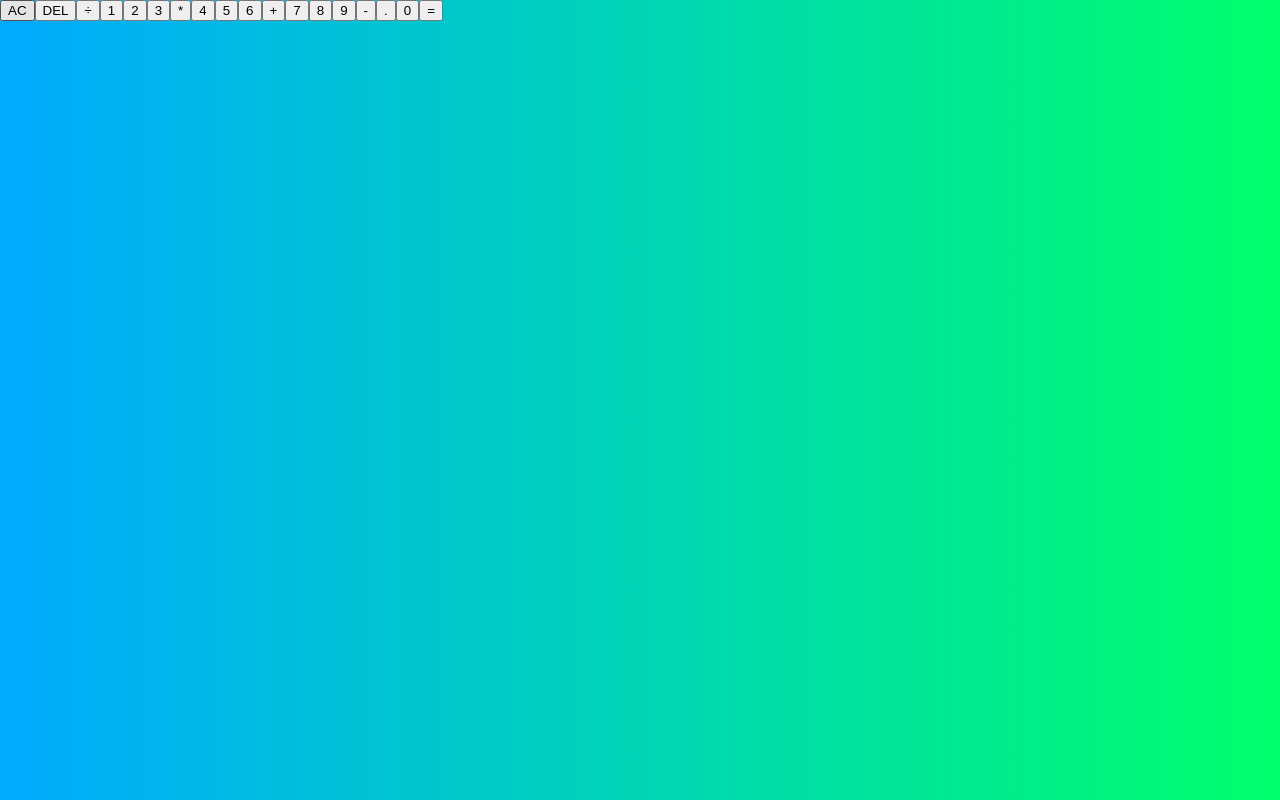
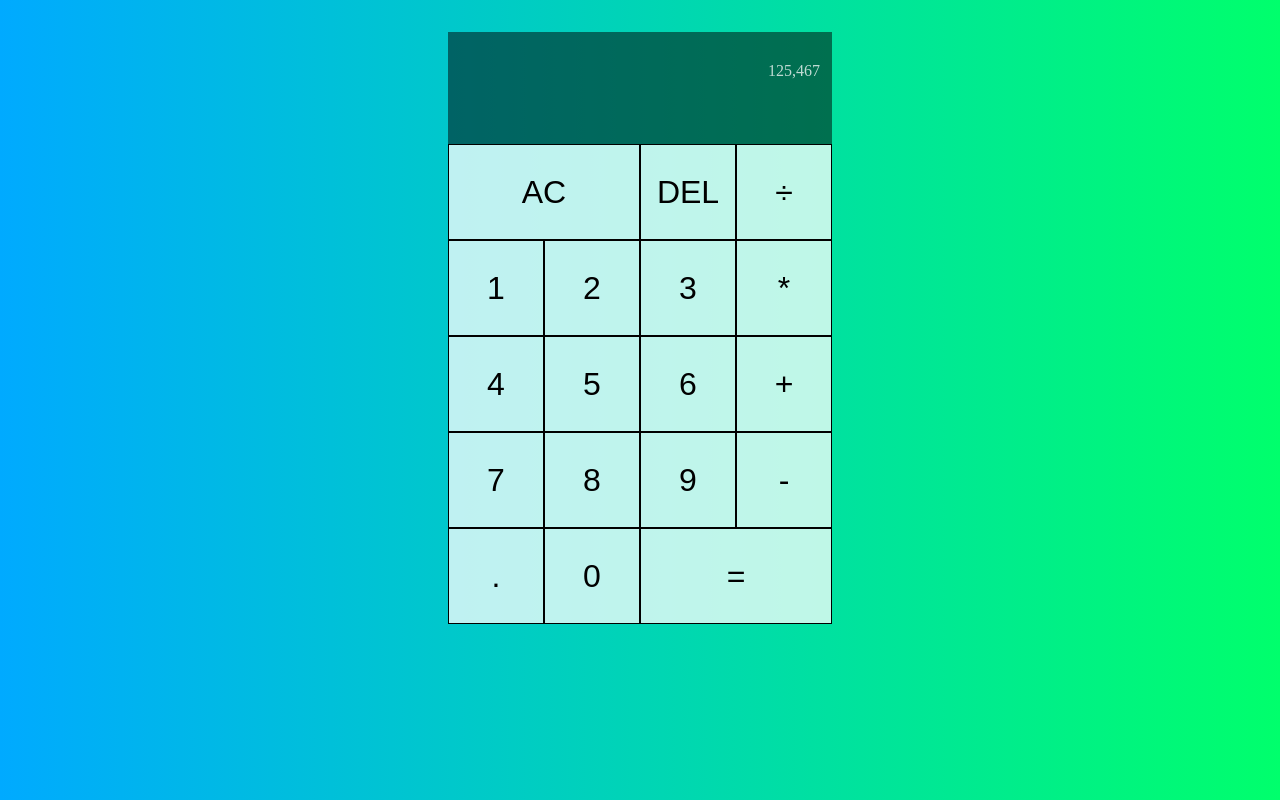
Before and after one commit to Brock-Merritt/React-calc, a React (Create React App) app in the folder my-app/: page / in a window 1280 px wide. Built offline with nearby package versions, Linux system fonts and the light colour scheme.

Commit message:
css completed,button:hover / grid

```diff
--- a/my-app/src/App.js
+++ b/my-app/src/App.js
@@ -6,7 +6,7 @@
   return (
     <div className="calculator-grid">
       <div className="output">
-        <div className="previous-operand"></div>
+        <div className="previous-operand">125,467</div>
         <div className="current-operand"></div>
       </div>
       <button className="span-two">AC</button>
--- a/my-app/src/styles.css
+++ b/my-app/src/styles.css
@@ -6,3 +6,51 @@
     margin: 0;
     background: linear-gradient(to right, #00AAFF, #00FF6C);
 }
+
+.calculator-grid{
+    display: grid;
+    margin-top: 2rem;
+    justify-content: center;
+    grid-template-columns: repeat(4, 6rem);
+    grid-template-rows: minmax(7rem, auto) repeat(5, 6rem);
+
+}
+
+.calculator-grid > button {
+    cursor: pointer;
+    font-size: 2rem;
+    border: 1px solid black;
+    outline: none;
+    background-color: rgba(255, 255, 255, .75);
+}
+
+.calculator-grid > button:hover,
+.calculator-grid > button:focus {
+    background-color: rgba(255, 255, 255, .9)
+}
+
+.span-two{
+    grid-column: span 2;
+}
+
+.output {
+    grid-column: 1/ -1;
+    background-color: rgba(0, 0, 0, 0.5);
+    display: flex;
+    flex-direction: column;
+    align-items: flex-end;
+    justify-content: space-around;
+    padding: .75rem;
+    word-wrap: break-word;
+    word-break: break-all;
+}
+
+.output .previous-operand {
+    color: rgba(255, 255, 255, .75);
+    font-size: 1.5;
+}
+
+.output .current-operand {
+    color: white;
+    font-size: 2.5rem;
+}
```
